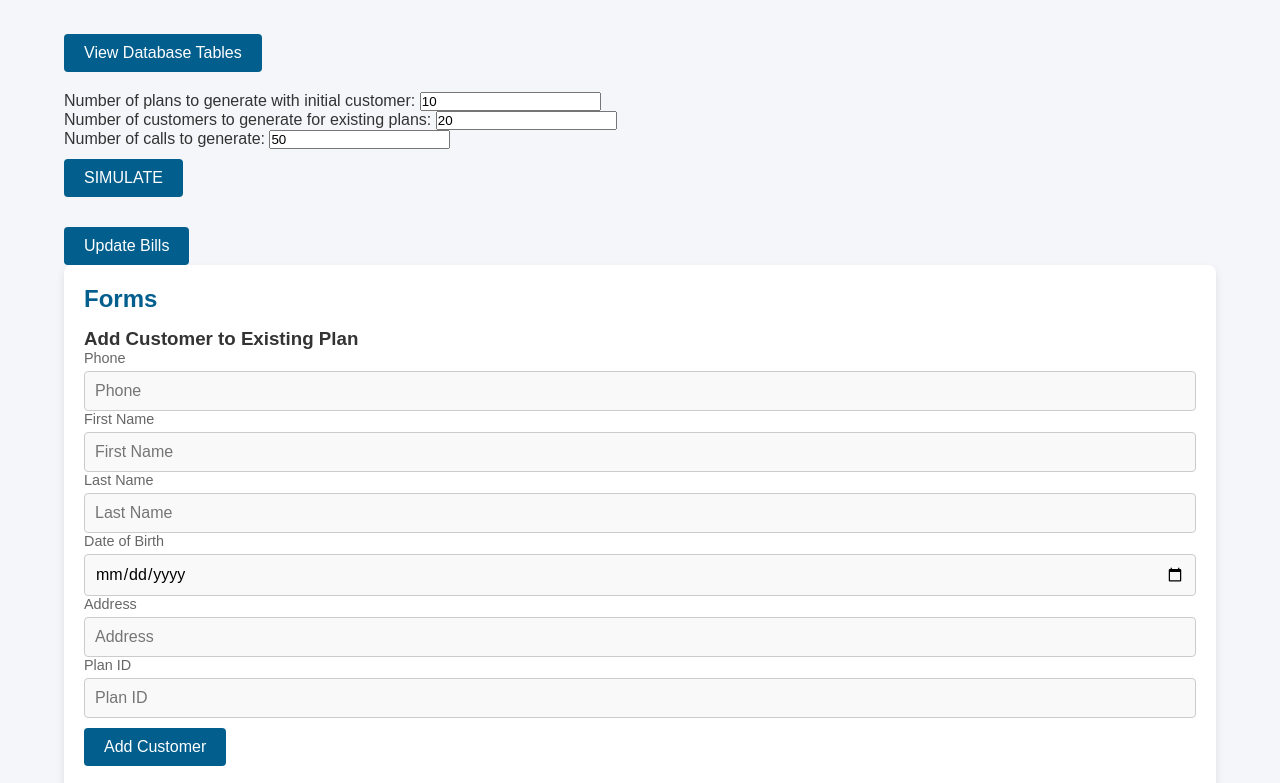
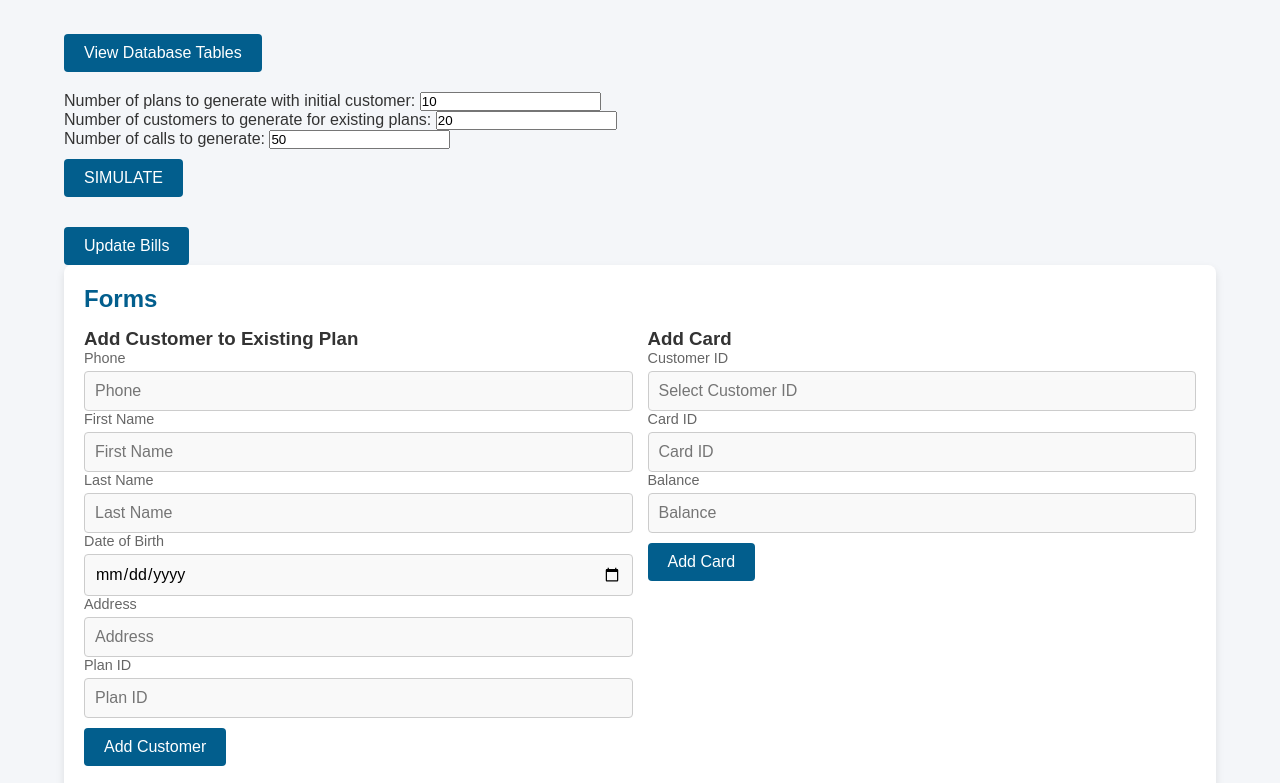
Before and after one commit to Imanoodle13/COSC3380-HW4_public, a website: page public/admin.html in a window 1280 px wide. Shown: the top 783 px of the page. Drawn offline with Linux system fonts and the light colour scheme; no server answers.

Commit message:
Update admin.html

```diff
--- a/public/admin.html
+++ b/public/admin.html
@@ -74,6 +74,22 @@
                     <button onclick="addCustomer()">Add Customer</button>
                 </div>
 
+                <div>
+                    <h3>Add Card</h3>
+                    <div class="form-group">
+                        <label for="cardCust">Customer ID</label>
+                        <input type="number" id="cardCust" placeholder="Select Customer ID">
+                    </div>
+                    <div class="form-group">
+                        <label for="cardID">Card ID</label>
+                        <input type="number" id="cardID" placeholder="Card ID">
+                    </div>
+                    <div class="form-group">
+                        <label for="cardBal">Balance</label>
+                        <input type="number" id="cardBal" placeholder="Balance">
+                    </div>
+                    <button onclick="">Add Card</button>
+                </div>
             </div>
 
             <div style="padding-top: 20px;" class="form-container">
```
